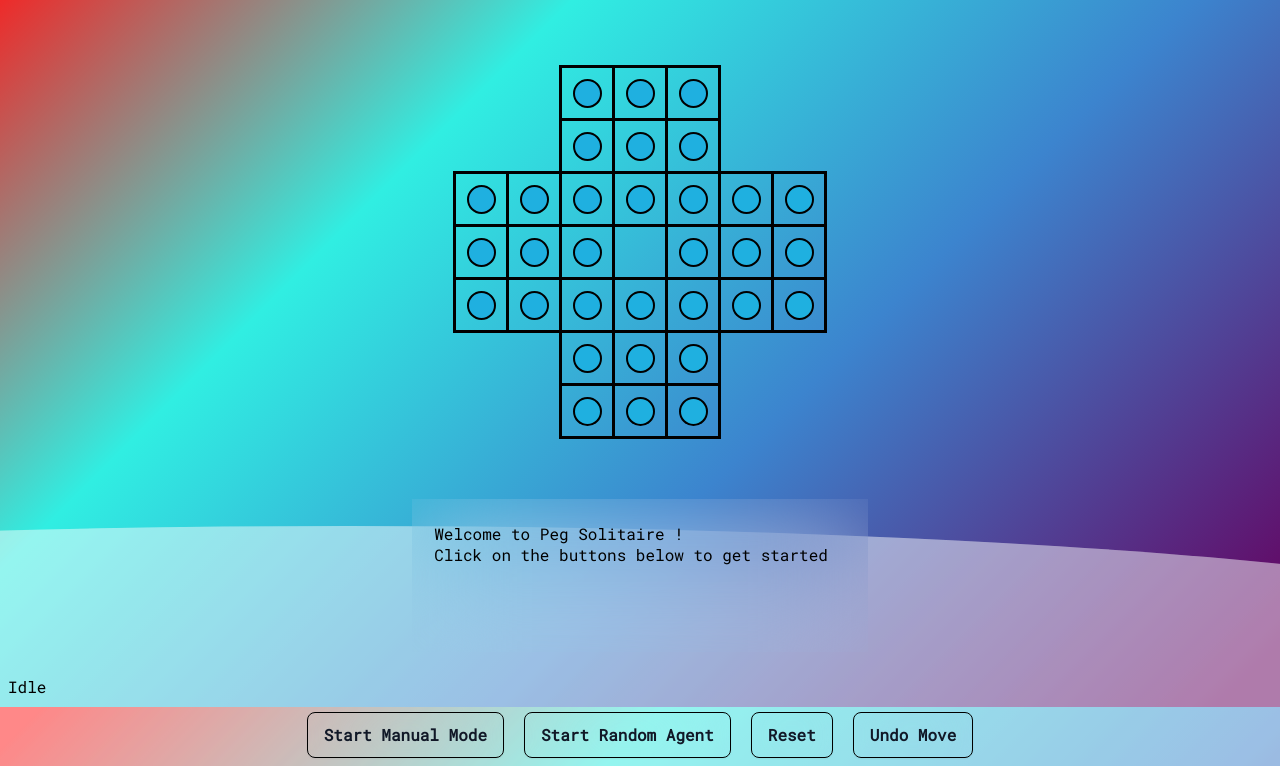
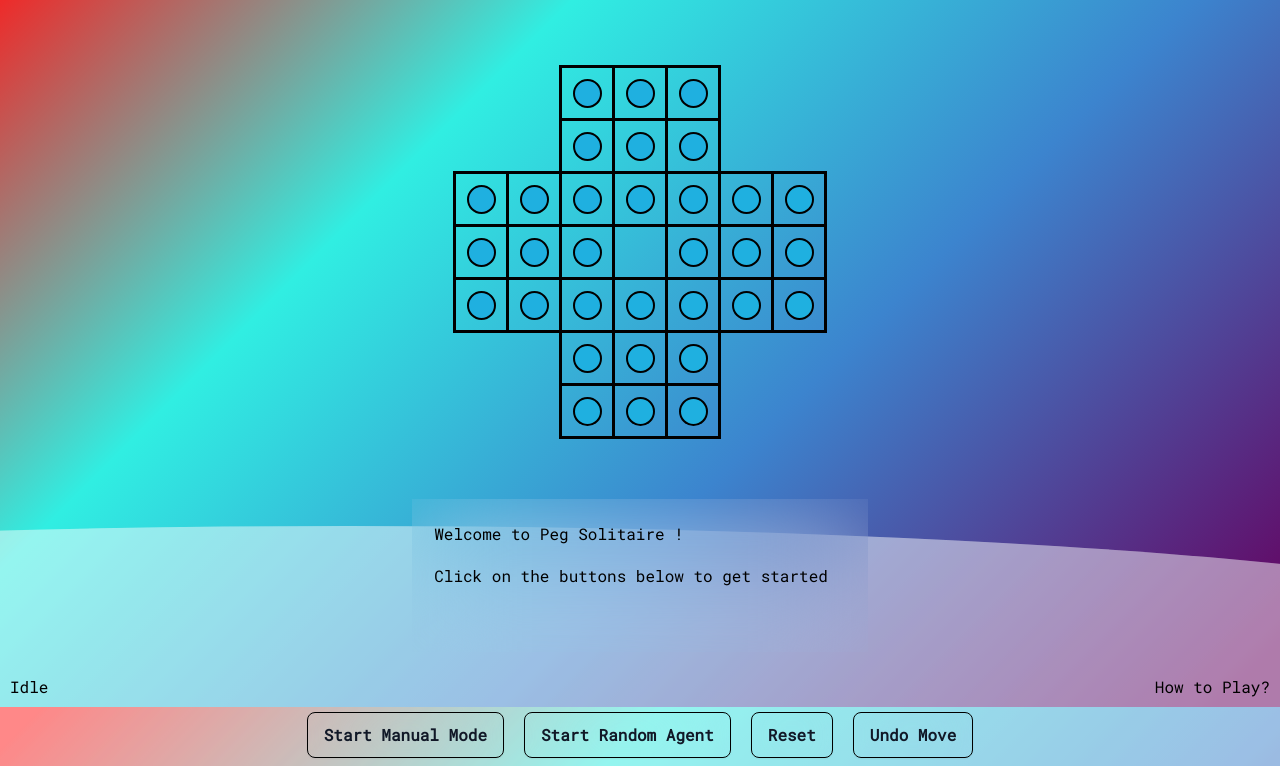
Before and after one commit to notV3NOM/PegSolitaire, a plain HTML site: page index.html in a window 1280 px wide. Both pictures are taken after a click on the button "Reset". Shown: the part 93-859 px from the top of the page. Drawn offline with Linux system fonts and the light colour scheme.

Commit message:
Added how to play wiki link

```diff
--- a/index.html
+++ b/index.html
@@ -173,6 +173,11 @@
     </div>
     <div class="footerContainer">
       <div class="statusText" id="status">Idle</div>
+      <div>
+        <a href="https://en.wikipedia.org/wiki/Peg_solitaire" target="_blank">
+          How to Play?
+        </a>
+      </div>
     </div>
     <div id="stars"></div>
     <div id="stars2"></div>
--- a/script.js
+++ b/script.js
@@ -256,7 +256,7 @@ var ClearListeners = () => {
 // Util Function to setup stats
 var UpdateStats = () => {
   textContainer.textContent = `
-  ${nMoves} move(s) done
+  ${nMoves} move(s) done \n
   Pegs Remaining :  ${33 - EmptyPegs()}
   `;
 };
@@ -444,7 +444,7 @@ var UndoMove = () => {
 InitThemeSwitch();
 InitializeBoard();
 textContainer.textContent = `
-  Welcome to Peg Solitaire !
+  Welcome to Peg Solitaire ! \n
   Click on the buttons below to get started
 `;
 boardHistory.push(startingState);
@@ -500,7 +500,7 @@ var PrepareSourceInput = () => {
     } else {
       textContainer.textContent = `
       Finished
-      ${userMoves} move(s) done
+      ${userMoves} move(s) done \n
       Pegs Remaining :  ${33 - EmptyPegs()}
       `;
     }
@@ -573,7 +573,7 @@ var FullReset = () => {
     userMoves = 0;
     ResetBoard();
     textContainer.textContent = `
-  Welcome to Peg Solitaire !
+  Welcome to Peg Solitaire ! \n
   Click on the buttons below to get started
     `;
     document.getElementById("status").textContent = "Idle";
--- a/styles.css
+++ b/styles.css
@@ -113,6 +113,7 @@ body {
   background-color: red;
   border-radius: 50%;
   display: inline-block;
+  cursor: pointer;
 }
 
 .row:nth-child(n + 1):nth-child(-n + 2) {
@@ -214,7 +215,19 @@ body {
 .footerContainer {
   position: absolute;
   bottom: 0px;
+  left: 0px;
+  right: 0px;
+  padding: 0px 10px;
   padding-bottom: 10px;
+  display: flex;
+  flex-direction: row;
+  align-items: center;
+  justify-content: space-between;
+}
+
+a {
+  color: inherit;
+  text-decoration: inherit;
 }
 
 /*Button CSS */
```
Also changed, not shown: README.md.
